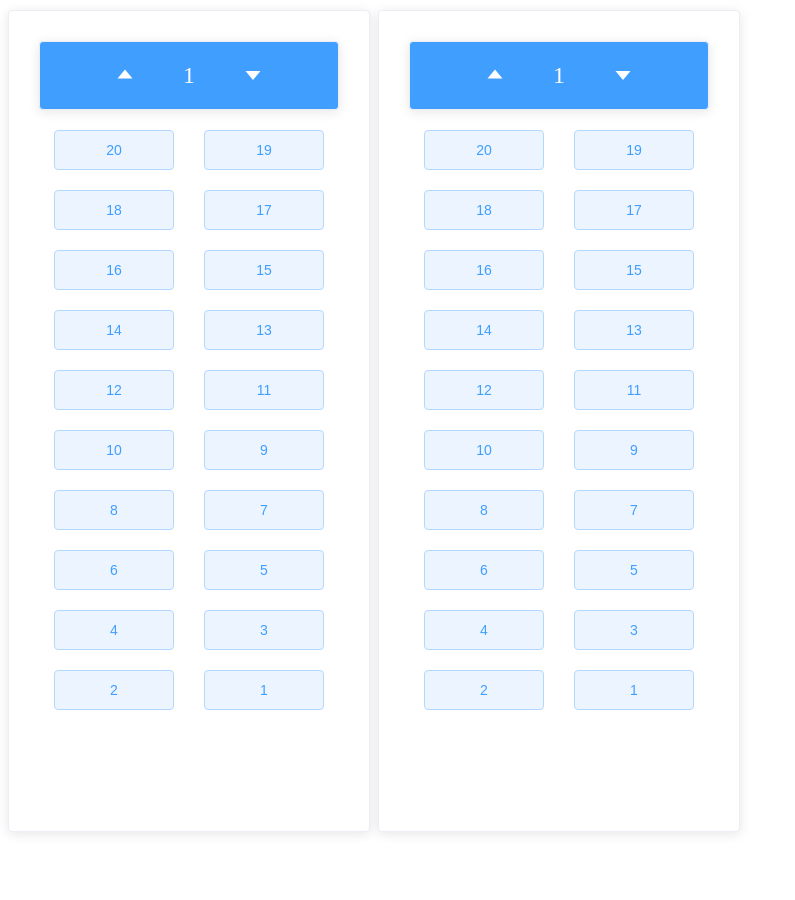
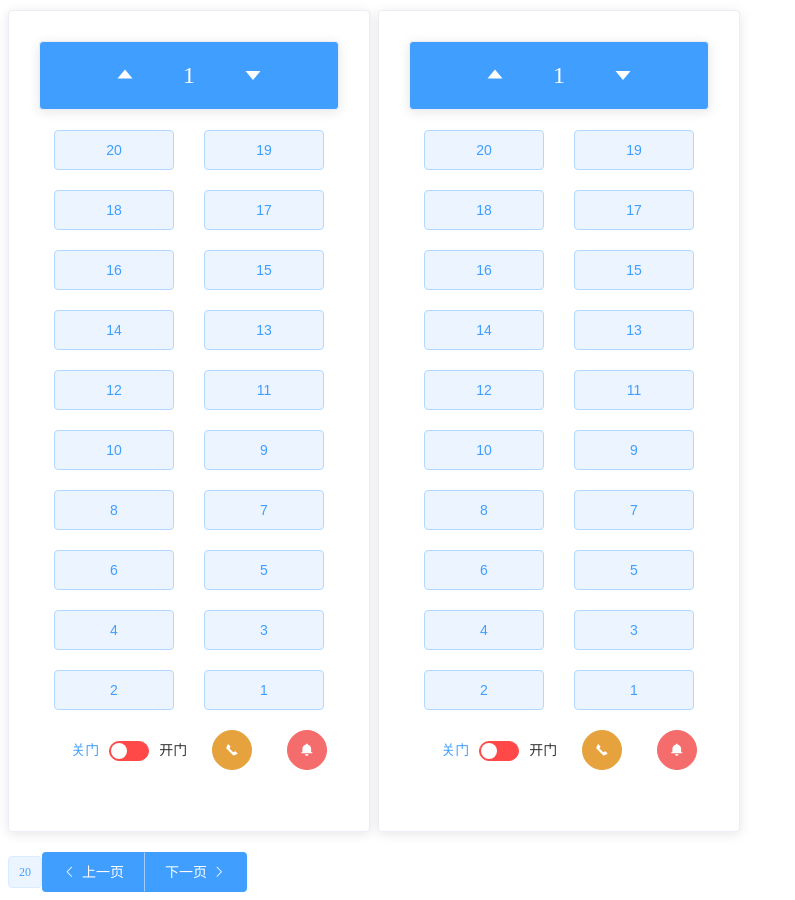
Before and after one commit to Xuedixuedi/Elevator-dispatching-demo, a Vue app: page / in a window 1280 px wide. Shown: the part 880-1780 px from the top of the page, without its empty margins (0-795 px from the left). Before the commit the page ends 1740 px from the top, so only its background shows below. Built offline with nearby package versions, Linux system fonts and the light colour scheme.

Commit message:
finish inside

```diff
--- a/src/pages/Home.vue
+++ b/src/pages/Home.vue
@@ -1,15 +1,18 @@
 <template>
     <div class="page">
-        <elevator1 v-for="o in 5" :key="o" class="card"></elevator1>
+        <inside v-for="o in 5" :key="o" class="card"></inside>
+        <outside></outside>
     </div>
 </template>
 
 <script>
-import Elevator1 from "./components/elevator1"
+import Inside from "./components/inside"
+import Outside from "./components/outside"
 export default {
     name: "Home",
     components: {
-        Elevator1
+        Inside,
+        Outside
     }
 }
 </script>
--- a/src/pages/components/elevator1.vue
+++ b/src/pages/components/inside.vue
@@ -10,17 +10,46 @@
             </el-card>
             <div class="button-group">
                 <div v-for="o in 20" :key="o" class="button-place">
-                    <el-button type="primary" plain class="button">{{
-                        21 - o
-                    }}</el-button>
+                    <el-button type="primary" plain class="button">
+                        {{ 21 - o }}
+                    </el-button>
                 </div>
+            </div>
+            <div class="control">
+                <el-switch
+                    class="switch"
+                    style="display: block"
+                    v-model="value2"
+                    active-color="#13ce66"
+                    inactive-color="#ff4949"
+                    active-text="开门"
+                    inactive-text="关门"
+                >
+                </el-switch>
+                <el-button
+                    type="warning"
+                    icon="el-icon-phone"
+                    circle
+                ></el-button>
+                <el-button
+                    type="danger"
+                    icon="el-icon-message-solid"
+                    circle
+                ></el-button>
             </div>
         </el-card>
     </div>
 </template>
 
 <script>
-export default {}
+export default {
+    name: "Inside",
+    data() {
+        return {
+            value2: false
+        }
+    }
+}
 </script>
 
 <style lang="stylus" scoped>
@@ -51,7 +80,7 @@ export default {}
         width: 100%
         overflow: hidden;
         height: 0
-        padding-bottom: 230%
+        padding-bottom: 200%
         display: flex;
         flex-wrap: wrap;
 
@@ -67,5 +96,17 @@ export default {}
         }
 
     }
+
+    .control{
+        display: flex;
+        justify-content: space-around;
+        align-items: center;
+
+        .switch{
+            margin-left: 20px;
+        }
+    }
+
+
 }
 </style>
--- /dev/null
+++ b/src/pages/components/outside.vue
@@ -0,0 +1,21 @@
+<template>
+    <div>
+        <el-tag>20</el-tag>
+        <el-button-group>
+            <el-button type="primary" icon="el-icon-arrow-left"
+                >上一页</el-button
+            >
+            <el-button type="primary"
+                >下一页<i class="el-icon-arrow-right el-icon--right"></i
+            ></el-button>
+        </el-button-group>
+    </div>
+</template>
+
+<script>
+export default {
+    name: "Outside"
+}
+</script>
+
+<style></style>
```
